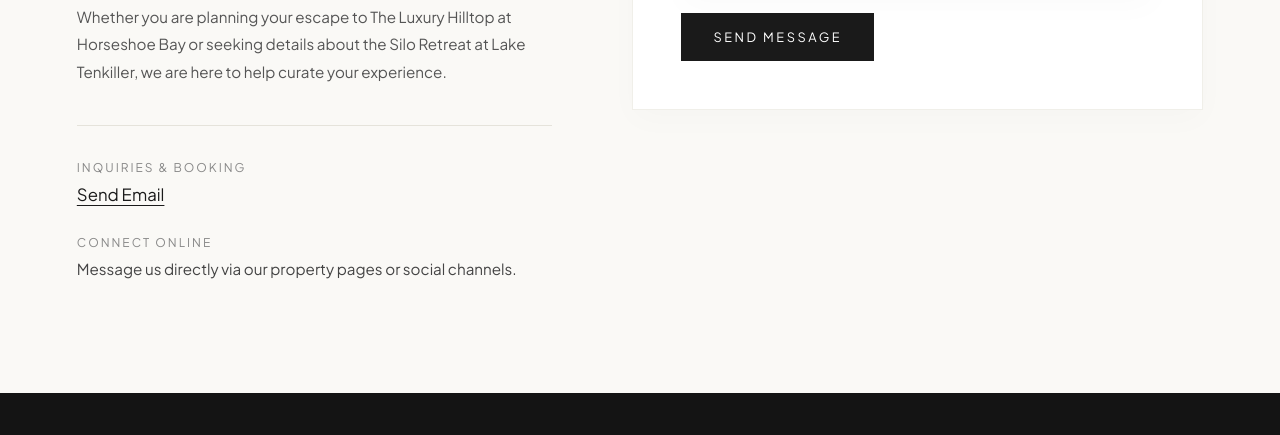
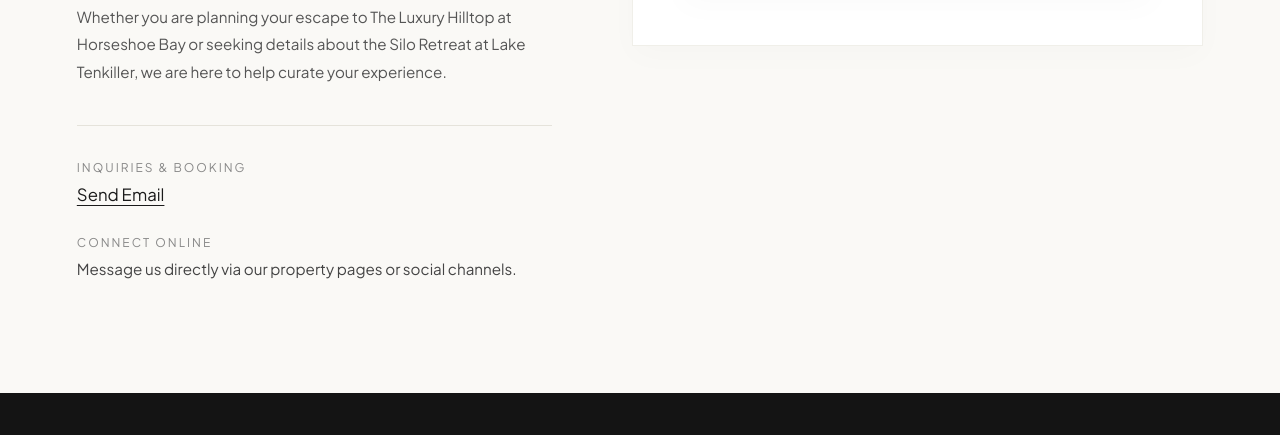
Before and after one commit to ben25pg/vio_vacations, a plain HTML site: page contact.html in a window 1280 px wide. Shown: the part 365-800 px from the top of the page. Drawn offline with nearby package versions, Linux system fonts and the light colour scheme; a script that the page names is missing.

Commit message:
Update contact.html

```diff
--- a/contact.html
+++ b/contact.html
@@ -90,9 +90,9 @@
                     <div class="form-group">
                         <label for="message">Message</label>
                         <textarea id="message" name="message" rows="5" required placeholder="How can we assist your stay?"></textarea>
-                    </div> -->
+                    </div>
 
-                    <button type="submit" class="submit-btn">SEND MESSAGE</button>
+                    <button type="submit" class="submit-btn">SEND MESSAGE</button> -->
                 </form>
             </div>
 
```
